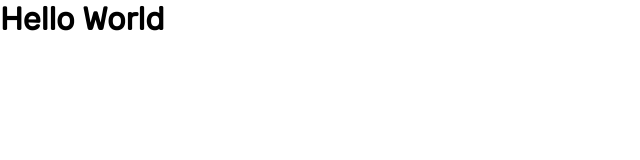
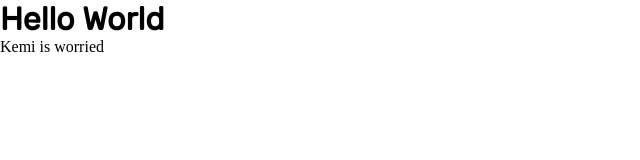
Before and after one commit to acumendigital/interns-logistics-app, a Nuxt app: page / in a window 1280 px wide. Shown: the top 160 px of the page, without its empty margins (0-640 px from the left). Built offline with nearby package versions, Linux system fonts and the light colour scheme.

Commit message:
:sparkles: added stuff

```diff
--- a/pages/index.vue
+++ b/pages/index.vue
@@ -2,6 +2,7 @@
   <main>
     <div>
       <h1>Hello World</h1>
+      <p>Kemi is worried</p>
     </div>
   </main>
 </template>
```
